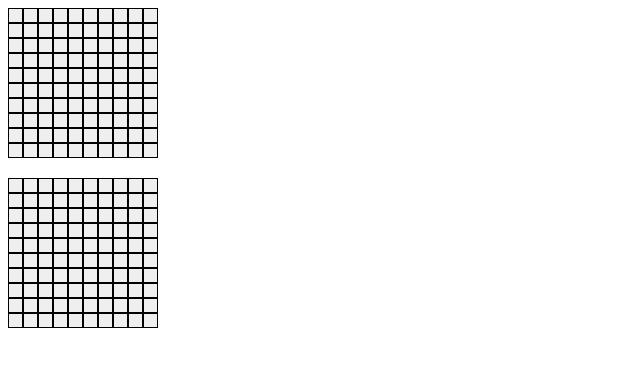
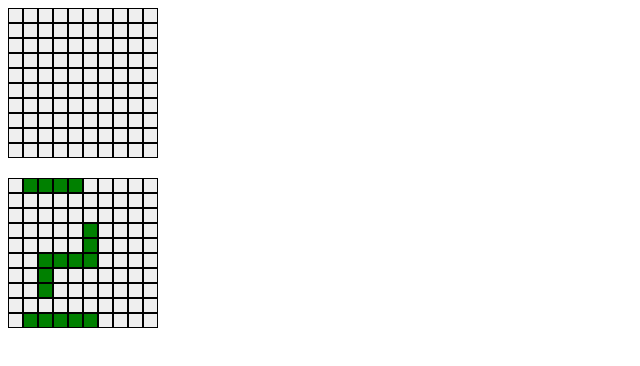
Before and after one commit to pongpwner/battleship, a website built with webpack: page template.html in a window 1280 px wide. Shown: the whole page, without its empty margins (0-640 px from the left). Built offline with nearby package versions, Linux system fonts and the light colour scheme.

Commit message:
add player ships show up as green tiles

```diff
--- a/src/modules/dom.js
+++ b/src/modules/dom.js
@@ -39,12 +39,7 @@ const Dom = (function (player1, player2) {
               tile.classList.add(playerTile.status);
             }
           });
-          // for(let i=0; i< playerTiles.length; i++){
-          //   if(playerTiles[i].dataset.tileNumber==playerTile.index){
-          //     tile.classList.add(playerTile.status);
-          //     if()
-          //   }
-          // }
+
           //add game end check
           if (opponent.gameBoard.loss) {
             alert("opponent loses");
@@ -57,11 +52,20 @@ const Dom = (function (player1, player2) {
 
       opponentBoard.appendChild(temp);
     }
+
+    //load player tiles
     for (let i = 0; i < 100; i++) {
       let temp = document.createElement("button");
       //add receive attack method
       temp.classList.add("board-tile", "neutral", "player-tile");
       temp.dataset.tileNumber = i;
+      player.gameBoard.ships.forEach((ship) => {
+        ship.location.forEach((loca) => {
+          if (loca == i) {
+            temp.classList.add("player-ship");
+          }
+        });
+      });
       playerBoard.appendChild(temp);
     }
 
--- a/src/styles/styles.scss
+++ b/src/styles/styles.scss
@@ -13,6 +13,9 @@
   border: 1px solid black;
 }
 
+.player-ship {
+  background-color: green;
+}
 .hit {
   background-color: red;
 }
```
Also changed, not shown: dist/main.js, src/styles/styles.css, 1 other file.
